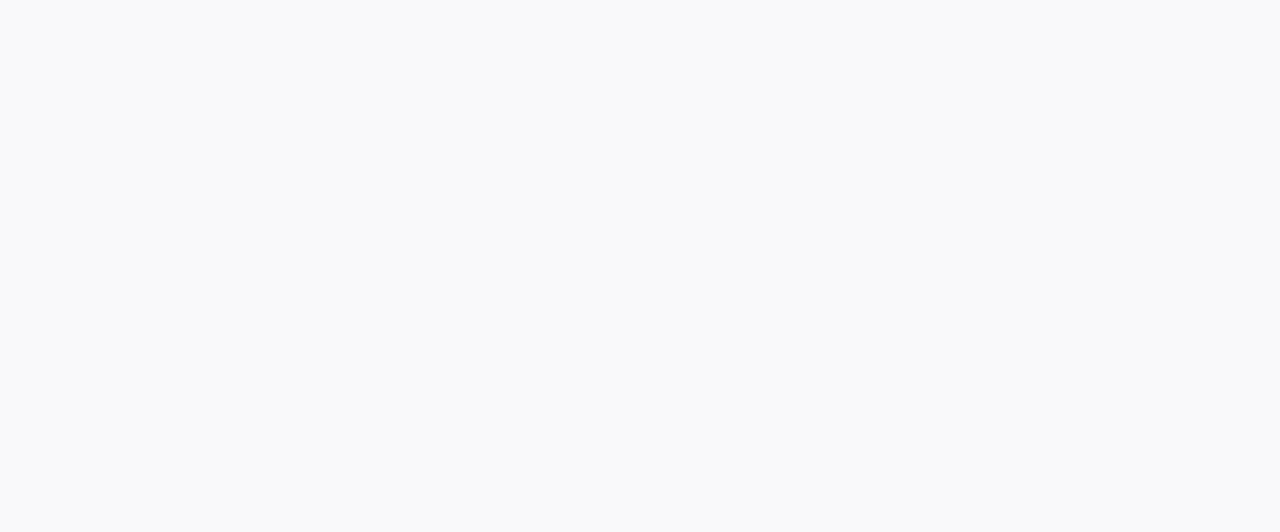
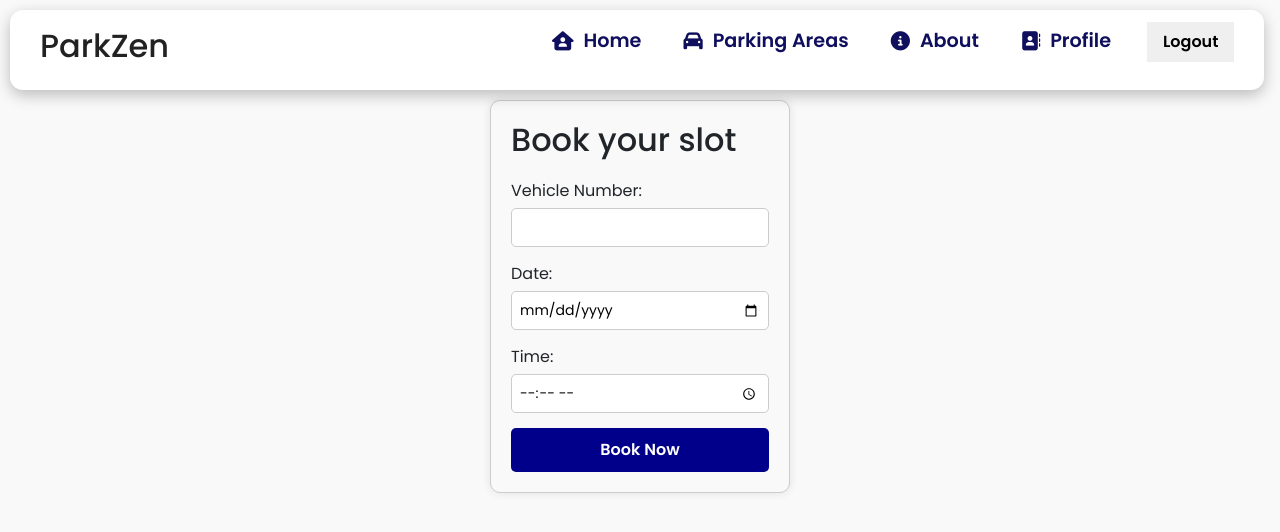
Before and after one commit to sakthi-1918/Parkzen_web, a React (Create React App) app in the folder parkzen/: page /book in a window 1280 px wide. Before the commit this address had no page. Shown: the top 532 px of the page. Built offline with nearby package versions, Linux system fonts and the light colour scheme.

Commit message:
booking added

```diff
--- a/parkzen/src/App.js
+++ b/parkzen/src/App.js
@@ -10,6 +10,7 @@ import SignIn from './pages/signin.js';
 import Signup from './pages/Signup.js';
 import AboutPage from './pages/Aboutpage.js';
 import View from './pages/View.js';
+import BooksPage from './pages/Book.js';
 
 
 
@@ -31,7 +32,7 @@ const App = () => {
         <Route path="/profile" element={<ProfilePage email={email} />} />
         <Route path="/about" element={<AboutPage />} />
         <Route path="/view" element={<View />} />  {/* Profile route */}
-
+        <Route path="/book" element={<BooksPage />} />
       </Routes>
   );
 }
--- /dev/null
+++ b/parkzen/src/components/Booking.css
@@ -0,0 +1,63 @@
+/* Booking.css */
+.booking-container {
+    width: 300px;
+    margin: 0 auto;
+    padding: 20px;
+    border: 1px solid #ccc;
+    border-radius: 10px;
+    background-color: #f9f9f9;
+    box-shadow: 0 0 10px rgba(0, 0, 0, 0.1);
+}
+
+.booking-form {
+    display: flex;
+    flex-direction: column;
+}
+
+.form-group {
+    margin-bottom: 15px;
+}
+
+.form-group label {
+    font-size: 16px;
+    margin-bottom: 5px;
+}
+
+.form-group input {
+    padding: 8px;
+    font-size: 14px;
+    border: 1px solid #ccc;
+    border-radius: 5px;
+    width: 100%;
+}
+
+.book-btn {
+    padding: 10px;
+    font-size: 16px;
+    background-color: #00008B;
+    color: white;
+    border: none;
+    border-radius: 5px;
+    cursor: pointer;
+    transition: background-color 0.3s ease;
+}
+
+.book-btn:hover {
+    background-color: #00008B;
+}
+
+.confirmation-message {
+    margin-top: 20px;
+    padding: 10px;
+    border: 1px solid #4caf50;
+    background-color: #e7ffe7;
+    border-radius: 5px;
+}
+
+.confirmation-message h3 {
+    margin: 0 0 10px;
+}
+
+.confirmation-message p {
+    margin: 5px 0;
+}
--- /dev/null
+++ b/parkzen/src/components/Booking.js
@@ -0,0 +1,65 @@
+// Booking.js
+import React, { useState } from 'react';
+import './Booking.css';
+
+const Booking = () => {
+  const [vehicleNumber, setVehicleNumber] = useState('');
+  const [bookingDate, setBookingDate] = useState('');
+  const [bookingTime, setBookingTime] = useState('');
+  const [confirmation, setConfirmation] = useState(false);
+
+  const handleSubmit = (e) => {
+    e.preventDefault();
+    setConfirmation(true); // Show confirmation after form submission
+  };
+
+  return (
+    <div className="booking-container">
+      <h2>Book your slot</h2>
+      <form className="booking-form" onSubmit={handleSubmit}>
+        <div className="form-group">
+          <label htmlFor="vehicleNumber">Vehicle Number:</label>
+          <input
+            type="text"
+            id="vehicleNumber"
+            value={vehicleNumber}
+            onChange={(e) => setVehicleNumber(e.target.value)}
+            required
+          />
+        </div>
+        <div className="form-group">
+          <label htmlFor="bookingDate">Date:</label>
+          <input
+            type="date"
+            id="bookingDate"
+            value={bookingDate}
+            onChange={(e) => setBookingDate(e.target.value)}
+            required
+          />
+        </div>
+        <div className="form-group">
+          <label htmlFor="bookingTime">Time:</label>
+          <input
+            type="time"
+            id="bookingTime"
+            value={bookingTime}
+            onChange={(e) => setBookingTime(e.target.value)}
+            required
+          />
+        </div>
+        <button type="submit" className="book-btn">Book Now</button>
+      </form>
+
+      {confirmation && (
+        <div className="confirmation-message">
+          <h3>Booking Confirmed!</h3>
+          <p><strong>Vehicle Number:</strong> {vehicleNumber}</p>
+          <p><strong>Date:</strong> {bookingDate}</p>
+          <p><strong>Time:</strong> {bookingTime}</p>
+        </div>
+      )}
+    </div>
+  );
+};
+
+export default Booking;
--- a/parkzen/src/components/Location.jsx
+++ b/parkzen/src/components/Location.jsx
@@ -11,6 +11,7 @@ export default function UserCard() {
       try {
         const response = await fetch('http://localhost:3005/api/slots');
         const data = await response.json();
+        console.log("Fetched data:", data); // Log the response to check its structure
         setSlots(data); // Set slot data from the backend
       } catch (error) {
         console.error('Error fetching slot data:', error);
@@ -24,7 +25,15 @@ export default function UserCard() {
     <div className="container mt-4">
       <div className="row justify-content-center">
         <div className="col-md-8">
-          {slots.map((slot, index) => (
+          {slots.map((slot, index) => {
+            // Check if slot.slots is an array before processing it
+            const totalSlots = Array.isArray(slot.slots) ? slot.slots.length : 0;
+            const availableSlots = Array.isArray(slot.slots)
+              ? slot.slots.filter(s => s.available).length
+              : 0;
+            const bookedSlots = totalSlots - availableSlots;
+
+            return (
               <div className="card mb-4" key={index}>
                 <div className="row no-gutters">
                   <div className="col-md-4">
@@ -38,30 +47,31 @@ export default function UserCard() {
                   <div className="col-md-8">
                     <div className="card-body">
                       <h5 className="card-title">{slot.title}</h5>
-                    <p className="card-text text-muted">Total Number of Slots: {slot.slots}</p>
+                      <p className="card-text text-muted">Total Number of Slots: {totalSlots}</p>
                       <div className="d-flex justify-content-between my-2">
                         <div>
                           <h6 className="mb-0">Available</h6>
-                        <p className="mb-0">{slot.available}</p>
+                          <p className="mb-0">{availableSlots}</p>
                         </div>
                         <div>
                           <h6 className="mb-0">Booked</h6>
-                        <p className="mb-0">{slot.booked}</p>
+                          <p className="mb-0">{bookedSlots}</p>
                         </div>
                         <div>
                           <h6 className="mb-0">Status</h6>
-                        <p className="mb-0">{slot.status}</p>
+                          <p className="mb-0">{availableSlots > 0 ? 'Available' : 'Fully Booked'}</p>
                         </div>
                       </div>
                       <div className="d-flex justify-content-between">
-                      <HoverableButton buttonText="Book" />
-                      <HoverableButton buttonText="View" />
+                        <HoverableButton buttonText="Book" navigateTo="/book" />
+                        <HoverableButton buttonText="View" navigateTo="/view"/>
                       </div>
                     </div>
                   </div>
                 </div>
               </div>
-          ))}
+            );
+          })}
         </div>
       </div>
     </div>
--- a/parkzen/src/components/ParkingLot.css
+++ /dev/null
@@ -1,43 +0,0 @@
-.parking-lot {
-    padding: 20px;
-    text-align: center;
-    display: flex;
-    flex-wrap: wrap;
-    gap: 50px; /* Space between columns */
-  }
-
-  .column {
-    display: flex;
-    flex-direction: column;
-    gap: 10px; /* Space between slots in a column */
-    flex: 1;
-  }
-
-  .column-title {
-    margin-bottom: 10px;
-    font-size: 18px;
-    font-weight: bold;
-  }
-
-  .parking-space {
-    padding: 20px;
-    border-radius: 8px;
-    text-align: center;
-    cursor: pointer;
-    font-weight: bold;
-    transition: background-color 0.3s ease;
-  }
-
-  .parking-space.available {
-    background-color: #8fbc8f;
-    color: white;
-  }
-
-  .parking-space.occupied {
-    background-color: #ff6347;
-    color: white;
-  }
-
-  .parking-space:hover {
-    filter: brightness(0.9);
-  }
--- a/parkzen/src/components/ParkingLot.js
+++ /dev/null
@@ -1,38 +0,0 @@
-import React, { useState } from 'react';
-import './ParkingLot.css';
-
-const ParkingLot = () => {
-  const numColumns = 5; // Number of columns
-  const numRows = 10; // Number of rows per column
-  const [parkingSpaces, setParkingSpaces] = useState(Array(numColumns * numRows).fill(false));
-
-  const toggleParkingSpace = (index) => {
-    setParkingSpaces(parkingSpaces.map((occupied, i) =>
-      i === index ? !occupied : occupied
-    ));
-  };
-
-  return (
-    <div className="parking-lot">
-      {Array.from({ length: numColumns }).map((_, columnIndex) => (
-        <div className="column" key={columnIndex}>
-          <h2 className="column-title">Column {columnIndex + 1}</h2>
-          {Array.from({ length: numRows }).map((_, rowIndex) => {
-            const index = columnIndex * numRows + rowIndex;
-            return (
-              <div
-                key={index}
-                className={`parking-space ${parkingSpaces[index] ? 'occupied' : 'available'}`}
-                onClick={() => toggleParkingSpace(index)}
-              >
-                {parkingSpaces[index] ? 'Occupied' : 'Available'}
-              </div>
-            );
-          })}
-        </div>
-      ))}
-    </div>
-  );
-};
-
-export default ParkingLot;
--- a/parkzen/src/components/button.js
+++ b/parkzen/src/components/button.js
@@ -1,8 +1,16 @@
 import React, { useState } from 'react';
+import { useNavigate } from 'react-router-dom'; // Import useNavigate from react-router-dom
 import 'bootstrap/dist/css/bootstrap.min.css';
 
-function HoverableButton({ buttonText }) {
+function HoverableButton({ buttonText, navigateTo }) {
   const [isHovered, setIsHovered] = useState(false);
+  const navigate = useNavigate(); // Initialize the useNavigate hook
+
+  const handleClick = () => {
+    if (navigateTo) {
+      navigate(navigateTo); // Navigate to the passed route
+    }
+  };
 
   return (
     <button
@@ -15,6 +23,7 @@ function HoverableButton({ buttonText }) {
       }}
       onMouseEnter={() => setIsHovered(true)}
       onMouseLeave={() => setIsHovered(false)}
+      onClick={handleClick} // Add onClick handler for navigation
     >
       {buttonText}
     </button>
--- /dev/null
+++ b/parkzen/src/pages/Book.js
@@ -0,0 +1,19 @@
+// Books.js
+import React from 'react';
+import Booking from '../components/Booking'; // Import your Booking component
+import Navigationbar from '../components/Navigationbar'; // Import the Navibar component
+//import './Books.css'; // Import your custom CSS if needed
+
+const BooksPage = () => {
+  return (
+    <div className="books-page">
+      <Navigationbar />
+      <div style={{ paddingTop: '100px', position: 'relative' }}>
+        {/* <h2>Book Your Parking Slot</h2> */}
+        <Booking /> {/* Render the Booking component */}
+      </div>
+    </div>
+  );
+};
+
+export default BooksPage;
```
Also changed, not shown: parkzen/src/pages/View1.js (added, +17 -0 lines), 1 other file (tests, documents, lock files or other folders). Lines whose indentation alone changed are shown as unchanged.
